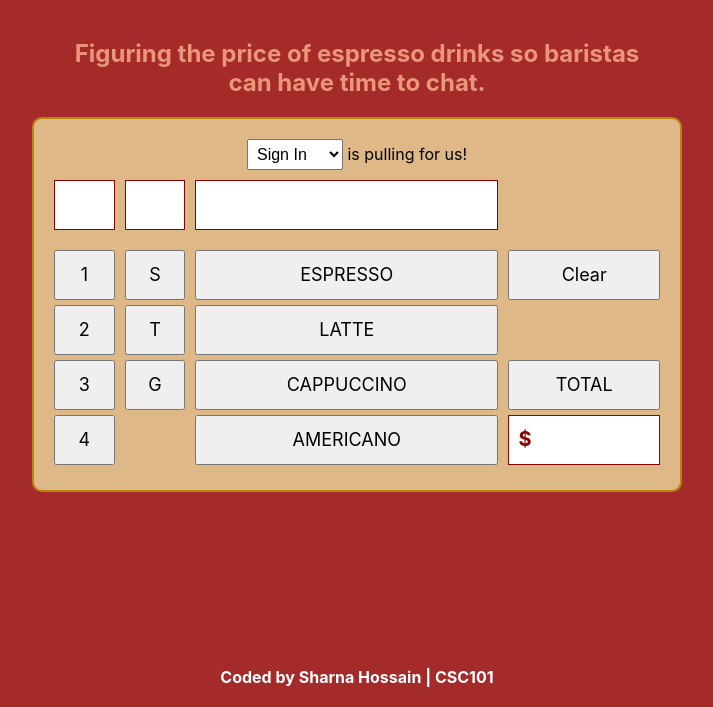
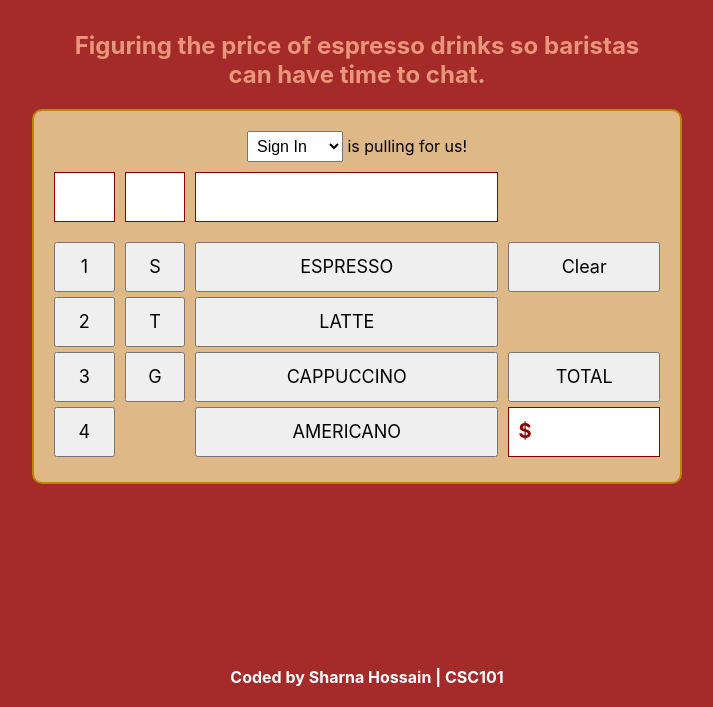
Before and after one commit to sharnajh/csc101, a plain HTML site: page javascript/beancounter/beancounter.html in a window 1280 px wide. Shown: the part 93-800 px from the top of the page, without its empty margins (283-996 px from the left). Drawn offline with Linux system fonts and the light colour scheme.

Commit message:
margin adjust

```diff
--- a/javascript/beancounter/scripts.js
+++ b/javascript/beancounter/scripts.js
@@ -77,6 +77,7 @@ const calcPrice = () => {
   price += (shots - 1) * 0.5;
   // Calculate tax
   price += price * taxRate;
+  // Display price
   priceInput.value = price.toFixed(2);
 };
 
--- a/javascript/beancounter/styles.css
+++ b/javascript/beancounter/styles.css
@@ -10,6 +10,7 @@ body {
   background-color: brown;
   display: grid;
   place-items: center;
+  margin: 0;
 }
 
 #title {
@@ -109,6 +110,7 @@ footer {
   bottom: 0;
   text-align: center;
   padding: 20px;
+  padding-right: 0;
   width: 100vw;
   font-weight: bold;
 }
```
